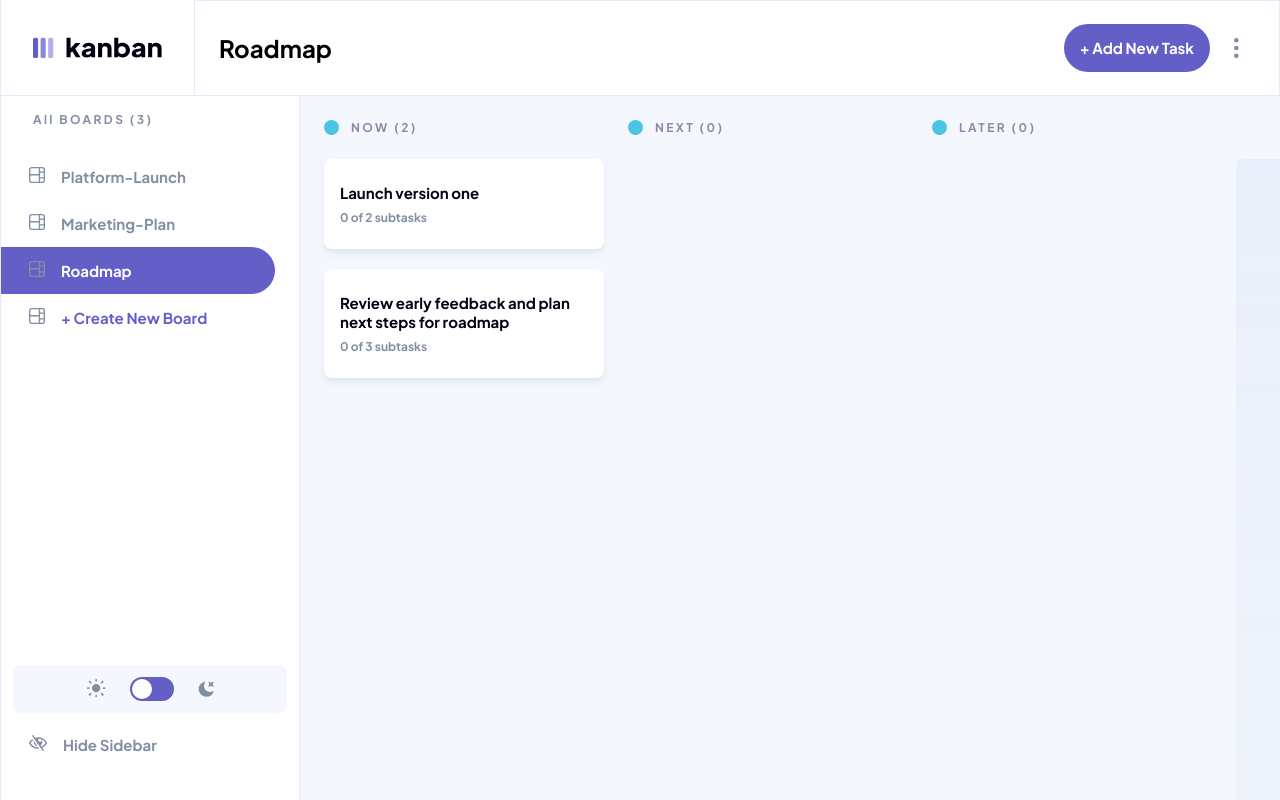
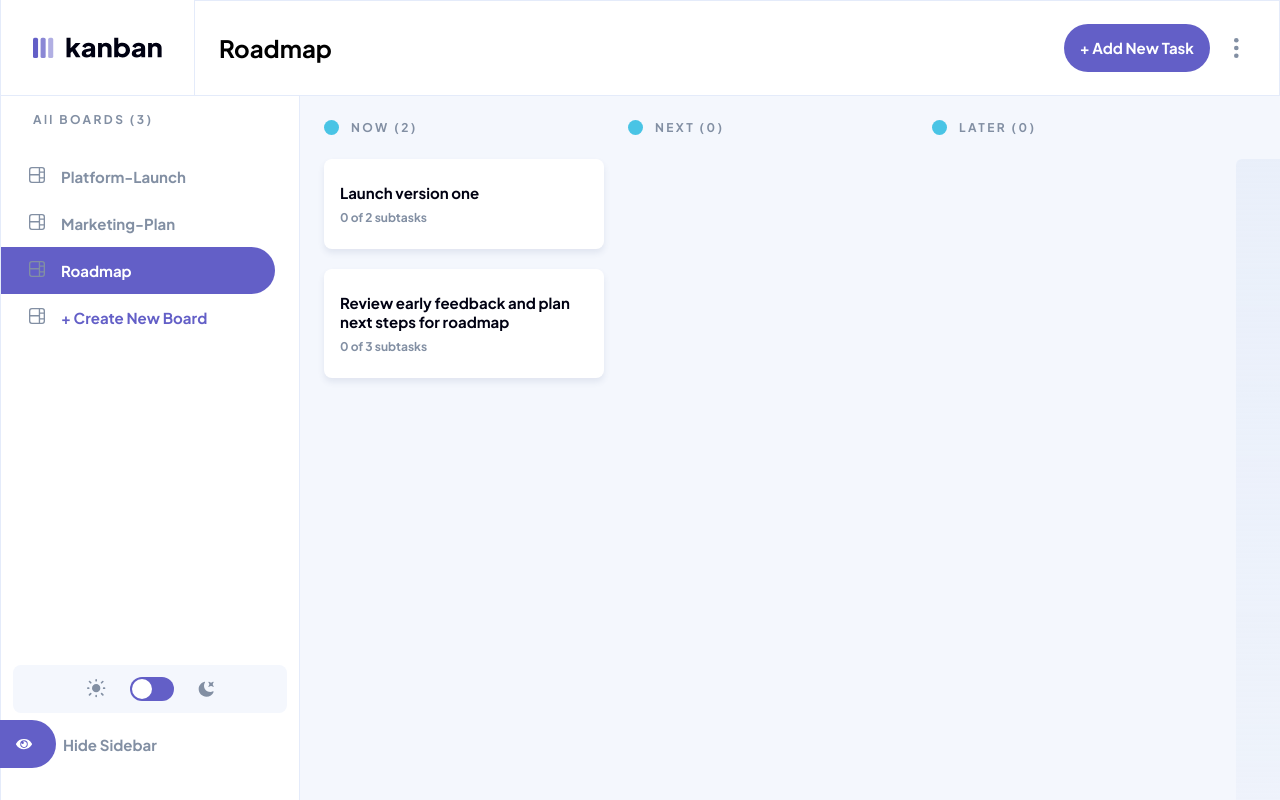
Before and after one commit to arey-dev/task-management, a React (Vite) app: page /task-management/board/Roadmap in a window 1280 px wide. Built offline with nearby package versions, Linux system fonts and the light colour scheme.

Commit message:
add show sidebar button component

```diff
--- /dev/null
+++ b/src/components/ShowSidebarBtn.jsx
@@ -0,0 +1,10 @@
+import icon from "../assets/icon-show-sidebar.svg";
+import { Button } from "./ui";
+
+export function ShowSidebarBtn() {
+  return (
+    <Button className="absolute bottom-8 left-0 w-14 h-12 flex items-center rounded-e-full rounded-s-none">
+      <img src={icon} alt="Show Sidebar Icon" />
+    </Button>
+  );
+}
--- a/src/components/index.js
+++ b/src/components/index.js
@@ -6,5 +6,16 @@ import { Modal } from "./Modal";
 import { ThemeSwitch } from "./ThemeSwitch";
 import { Logo } from "./Logo";
 import { CallToAction } from "./CallToAction";
+import { ShowSidebarBtn } from "./ShowSidebarBtn";
 
-export { AppBar, BoardNav, Flex, HideButton, Modal, ThemeSwitch, CallToAction, Logo };
+export {
+  AppBar,
+  BoardNav,
+  Flex,
+  HideButton,
+  Modal,
+  ThemeSwitch,
+  CallToAction,
+  Logo,
+  ShowSidebarBtn,
+};
--- a/src/routes/Root.jsx
+++ b/src/routes/Root.jsx
@@ -2,6 +2,7 @@ import { Flex } from "../components";
 import { Logo } from "../components";
 import { AppBar } from "../components";
 import { BoardNav } from "../components";
+import { ShowSidebarBtn } from "../components";
 import { Outlet } from "react-router-dom";
 import data from "../data.json";
 
@@ -14,9 +15,10 @@ export function Root() {
         <Logo />
         <AppBar />
       </Flex>
-      <Flex className="h-[calc(100vh-6rem)]">
+      <Flex className="h-[calc(100vh-6rem)] relative">
         <BoardNav boards={boards} />
         <Outlet context={boards} />
+        <ShowSidebarBtn />
       </Flex>
     </>
   );
```
